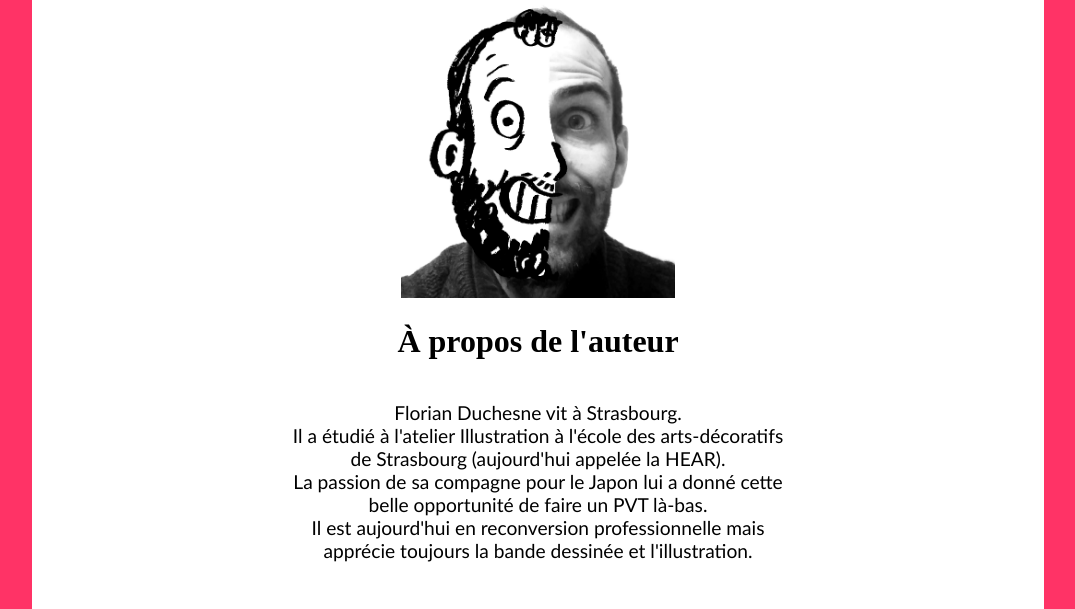
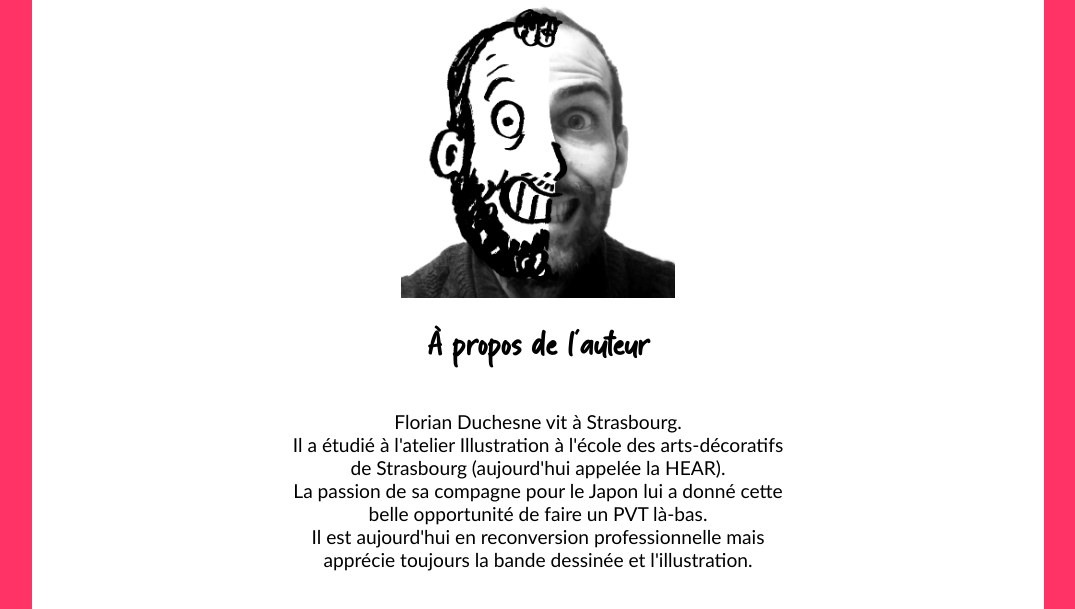
Before and after one commit to FlorianDuchesne/Website, a PHP site: page /chroniquesJapon/apropos.html in a window 1280 px wide. Shown: the part 410-1019 px from the top of the page, without its empty margins (102-1177 px from the left). Run offline with PHP 8.4, Linux system fonts and the light colour scheme.

Commit message:
font changes

```diff
--- a/chroniquesJapon/css/apropos.css
+++ b/chroniquesJapon/css/apropos.css
@@ -1,39 +1,37 @@
-
-figure{
-    margin:0;
+figure {
+  margin: 0;
   padding: 0;
   width: 30%;
 }
 
-img{
-    margin:0;
+img {
+  margin: 0;
   padding: 0;
-    width:100%;
+  width: 100%;
 }
 
-main{
+main {
   flex-direction: column;
   align-items: center;
 }
 
-h1{
-    font-family: 'wildstripe';
+h1 {
+  font-family: "Wildstripe Regular";
 }
 
-p{
-    font-family:'Gill Sans', 'Gill Sans MT', Calibri, 'Trebuchet MS', sans-serif;
+p {
+  font-family: "Gill Sans", "Gill Sans MT", Calibri, "Trebuchet MS", sans-serif;
   text-align: center;
-    font-size:larger;
+  font-size: larger;
   width: 55%;
 }
 
-@media screen and (max-width:480px){
-
-    figure{
+@media screen and (max-width: 480px) {
+  figure {
     width: 50%;
   }
 
-    p{
+  p {
     width: 90%;
   }
 }
--- a/chroniquesJapon/css/lecture.css
+++ b/chroniquesJapon/css/lecture.css
@@ -3,7 +3,7 @@ main {
 }
 
 h1 {
-  font-family: "wildstripe";
+  font-family: "Wildstripe Regular";
 }
 
 figure {
```
Also changed, not shown: chroniquesJapon/css/contact.css (+8 -8 lines). Lines whose indentation alone changed are shown as unchanged.
